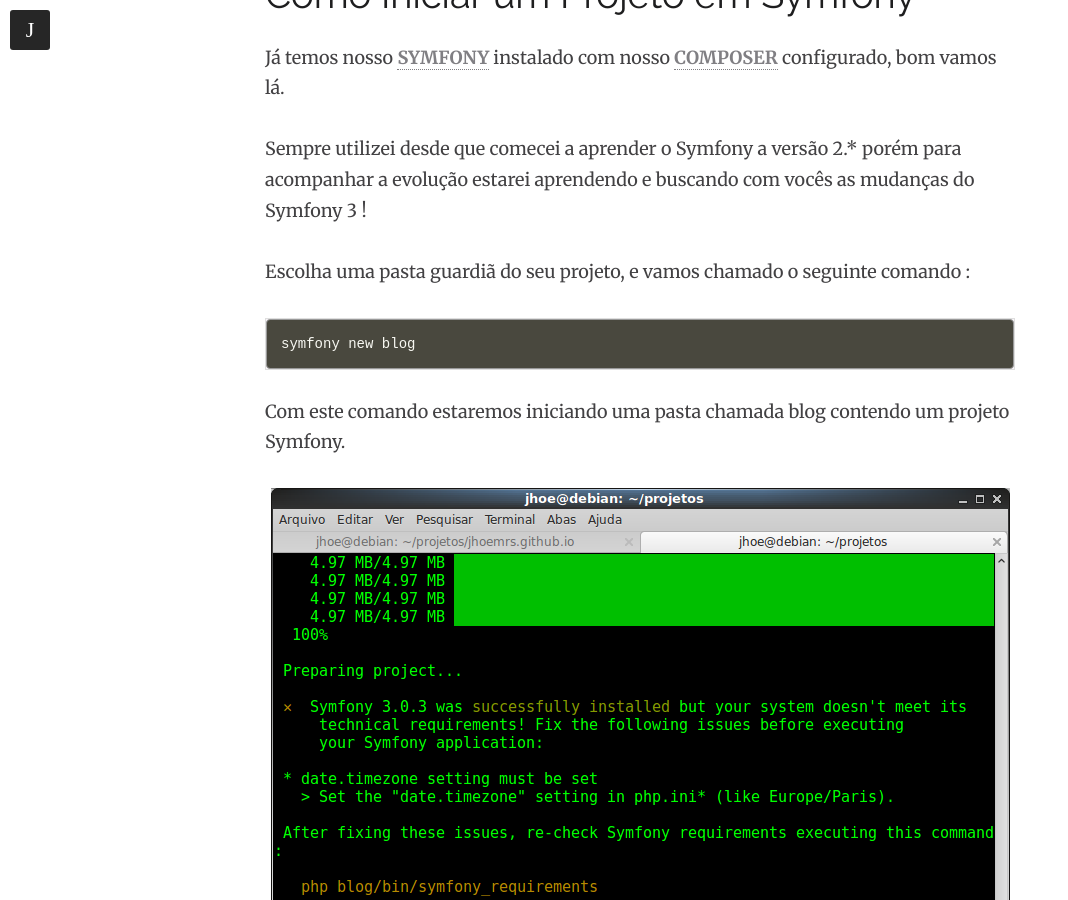
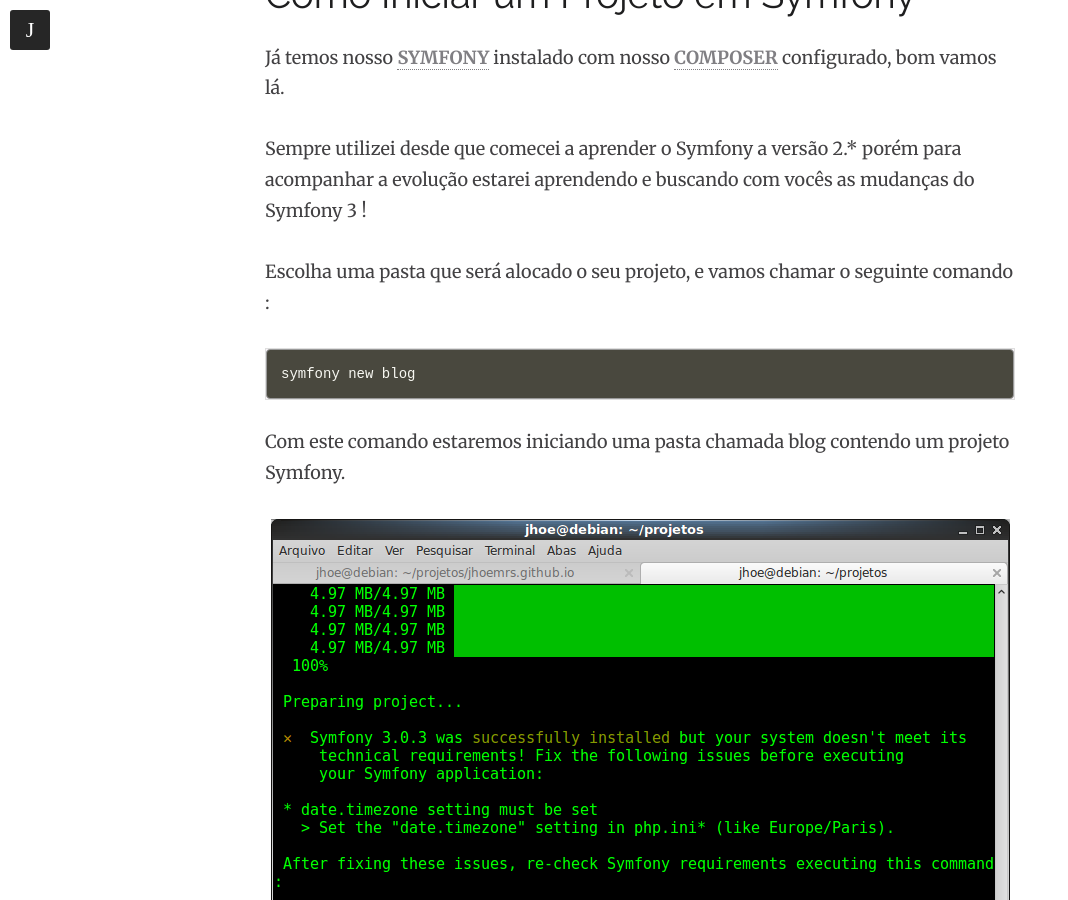
Before and after one commit to jhoemrs/old_theme, a Jekyll site: the page built from _posts/2016-03-15-iniciandoProjetoSymfony.md, in a window 1280 px wide and 900 px high, scrolled down 974 px. Shown: the whole window, without its empty margins (0-1068 px from the left). Built offline with Jekyll 4.4.1, drawn with Linux system fonts in a browser that asks for light colours; nearby versions of some CDN libraries; comment, search, counter and statistics services are not loaded.

Commit message:
Fix Portugues.

```diff
--- a/_posts/2016-03-15-iniciandoProjetoSymfony.md
+++ b/_posts/2016-03-15-iniciandoProjetoSymfony.md
@@ -19,7 +19,7 @@
 
 Sempre utilizei desde que comecei a aprender o Symfony a versão 2.* porém para acompanhar a evolução estarei aprendendo e buscando com vocês as mudanças do Symfony 3 !
 
-Escolha uma pasta guardiã do seu projeto, e vamos chamado o seguinte comando :
+Escolha uma pasta que será alocado o seu projeto, e vamos chamar o seguinte comando :
 {% highlight ruby %}
 symfony new blog
 {% endhighlight %}
```
